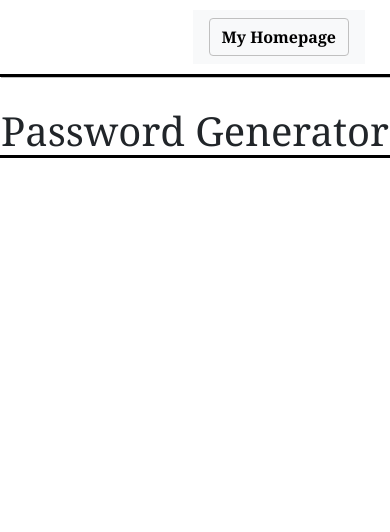
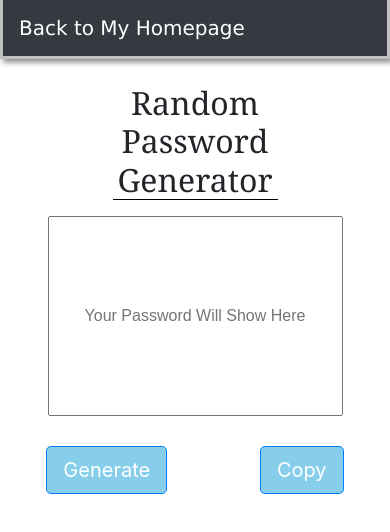
Before and after one commit to mrtrpak/Password-Generator, a plain HTML site: page index.html in a window 390 px wide. Drawn offline with nearby package versions, Linux system fonts and the light colour scheme.

Commit message:
made index.html responsive, styled the buttons and password area, added in script.js

```diff
--- a/index.html
+++ b/index.html
@@ -14,28 +14,36 @@
 </head>
 
 <body>
-    <div class="container-fluid">
-        <header class="row justify-content-end">
-            <!-- bootstrap nav bar -->
-            <div class="col col-auto">
-                <nav class="navbar navbar-light bg-light">
-                    <form class="form-inline">
-                        <button class="btn btn-outline-success buttonHeader" type="button">My Homepage</button>
-                    </form>
-                </nav>
+    <header>
+        <!-- bootstrap nav bar -->
+        <nav class="navbar navbar-dark bg-dark">
+            <a class="navbar-brand navLink" href="#">Back to My Homepage</a>
+        </nav>
+    </header>
+
+    <div class="container">
+        <!-- first row with title -->
+        <div class="row">
+            <div class="col col-6 mx-auto">
+                <h1>Random Password Generator</h1>
             </div>
-        </header>
+        </div>
+        <!-- 2nd row with the password display -->
+        <div class="row">
+            <div class="col col-10 mx-auto">
+                <input type="text" id="display" placeholder="Your Password Will Show Here">
+            </div>
+        </div>
+        <!-- 3rd row with the buttons -->
+        <div class="row">
+            <div class="col-auto mx-auto">
+                <button type="button" class="btn btn-primary btn-lg" onclick="">Generate</button>
+            </div>
+            <div class="col-auto mx-auto">
+                <button type="button" class="btn btn-primary btn-lg" onclick="">Copy</button>
+            </div>
+        </div>
     </div>
-
-    <div class="row justify-content-center">
-        <h1 class="col col-auto">
-            Password Generator
-        </h1>
-   </div>
-
-    <script>
-
-    </script>
 
     <!-- bootstrap javascript link -->
     <script src="https://code.jquery.com/jquery-3.3.1.slim.min.js"
--- a/style.css
+++ b/style.css
@@ -1,27 +1,42 @@
 /* header css */
-header {
-    padding: 10px;
-    border-bottom: 3px solid black;
-    box-shadow: 1px 1px silver;
+nav {
+    padding: 20px;
+    border: 3px solid silver;
+    border-top: none;
+    box-shadow: 3px 3px 6px gray;
 }
 
-.buttonHeader {
-    font-family: Georgia, 'Times New Roman', Times, serif;
-    border-color: silver;
-    font-weight: bold;
-    color: black;
+.navLink {
+    font-family: Verdana, Geneva, Tahoma, sans-serif;
+    color: whitesmoke;
     transition: all 0.5s;
 }
 
-.buttonHeader:hover {
-    color: black;
-    background-color: silver;
+.navLink:hover {
+    color: whitesmoke;
     transform: scale(1.1);
 }
 
 /* content css */
 h1 {
     font-family: Georgia, 'Times New Roman', Times, serif;
-    border-bottom: 3px solid black;
-    margin: 30px;
+    border-bottom: 1px solid black;
+    margin-top: 15%;
+    margin-bottom: 10%;
+    font-size: 32px;
+    text-align: center;
 }
+
+#display {
+    height: 200px;
+    text-align: center;
+    font-size: 100%;
+    font-family: sans-serif;
+    width: 100%;
+    padding: 10px;
+}
+
+.btn {
+    margin: 30px 30px;
+    background-color: skyblue;
+}
```
Also changed, not shown: planOfAttack.txt (added), script.js (added).
